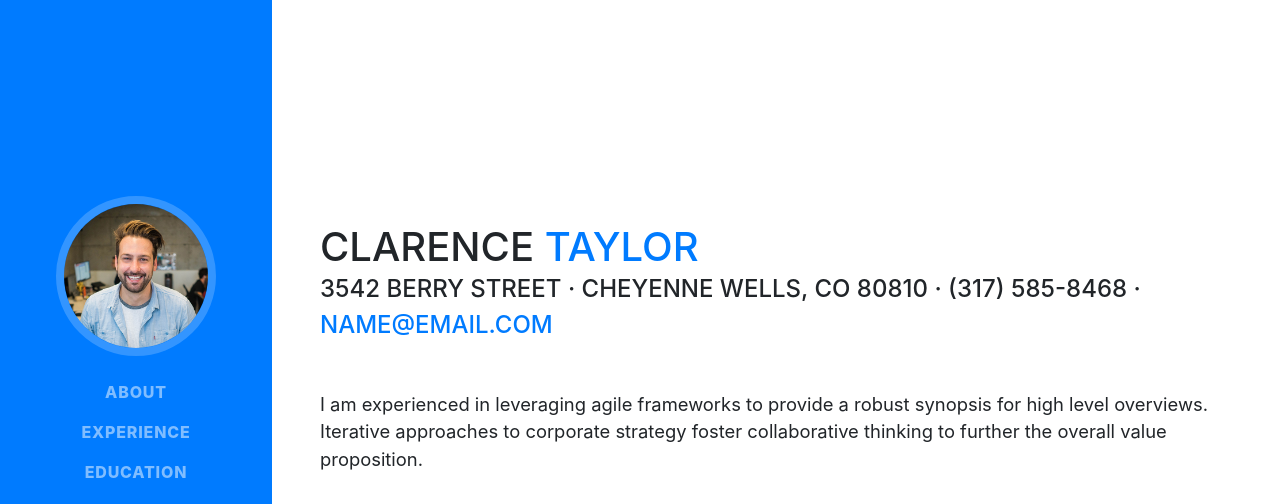
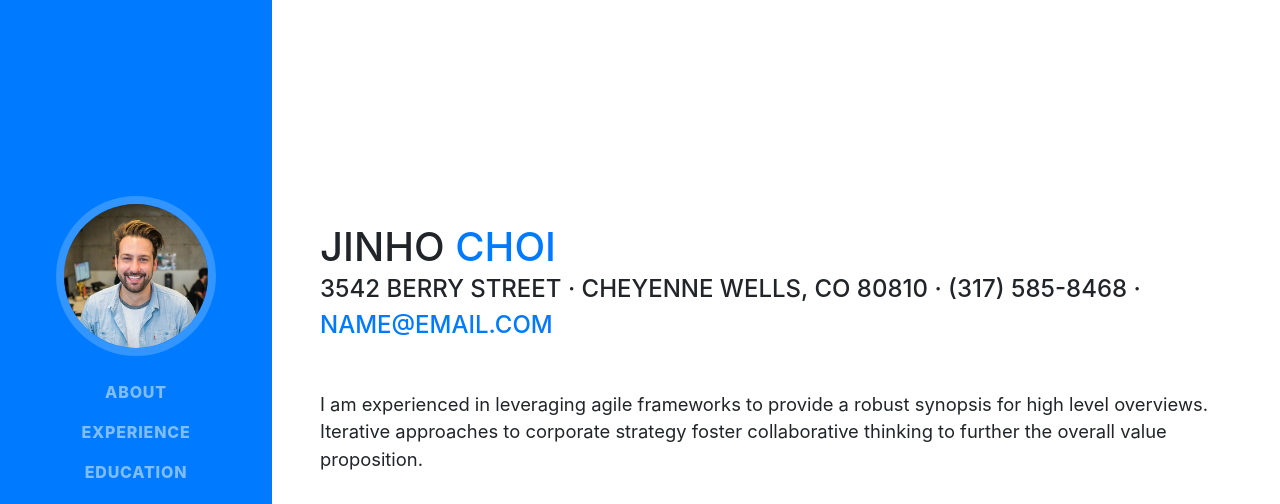
Before and after one commit to choijinhooo/choijinhooo.github.io, a website with bundled scripts: page index.html in a window 1280 px wide. Shown: the top 504 px of the page. Built offline with nearby package versions, Linux system fonts and the light colour scheme; a web font is replaced by a local one.

Commit message:
change name

```diff
--- a/index.html
+++ b/index.html
@@ -63,8 +63,8 @@
 
       <section class="resume-section p-3 p-lg-5 d-flex d-column" id="about">
         <div class="my-auto">
-          <h1 class="mb-0">Clarence
-            <span class="text-primary">Taylor</span>
+          <h1 class="mb-0">Jinho
+            <span class="text-primary">Choi</span>
           </h1>
           <div class="subheading mb-5">3542 Berry Street · Cheyenne Wells, CO 80810 · (317) 585-8468 ·
             <a href="mailto:name@email.com">name@email.com</a>
```
